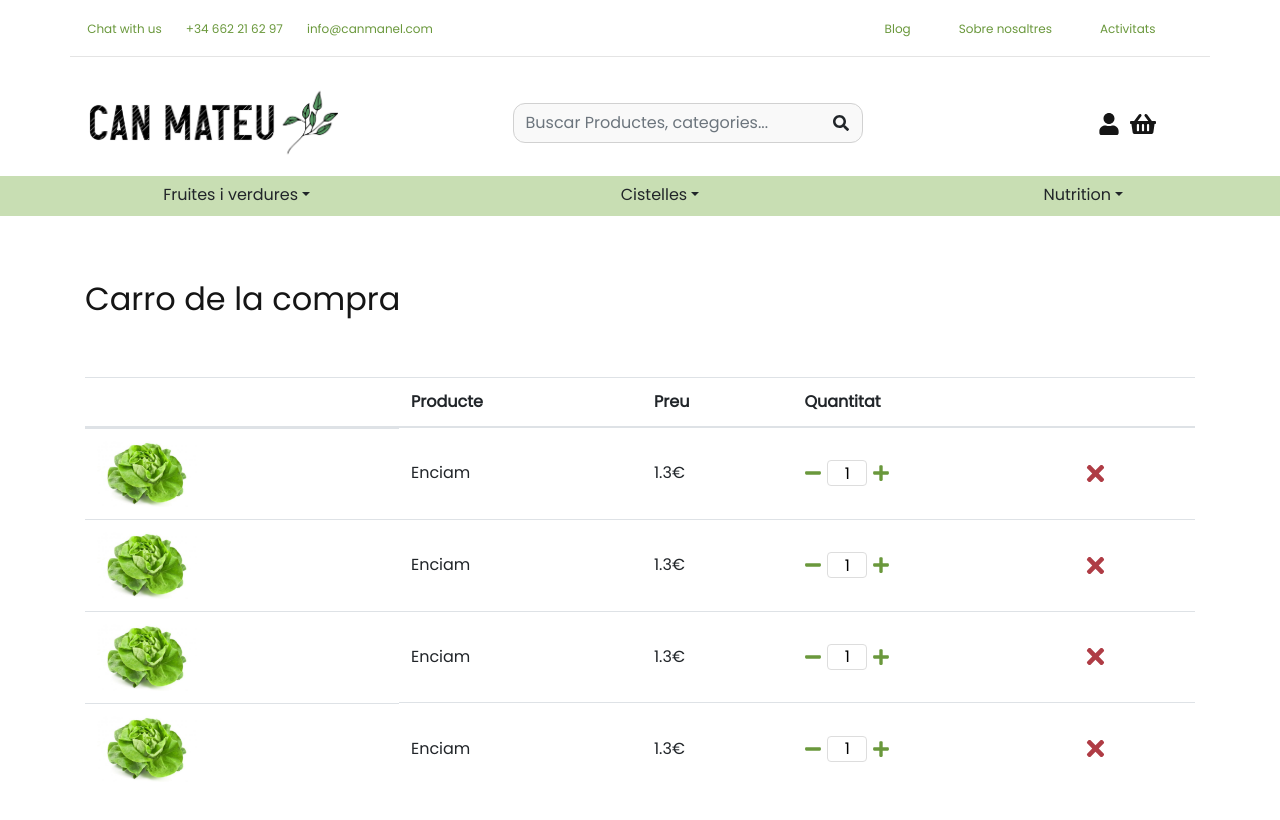
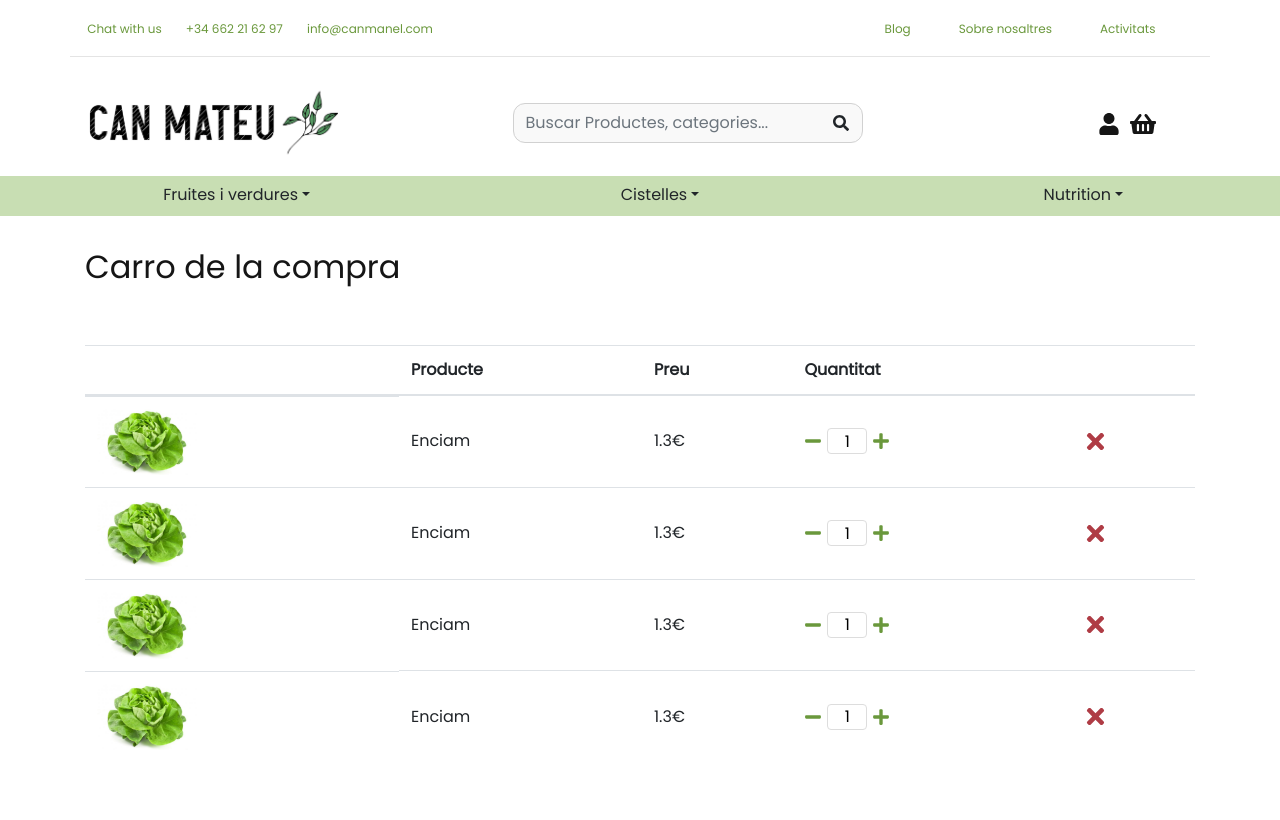
Before and after one commit to SalvadorSC/can-manel-front, a React (Create React App) app: page /carro-compra in a window 1280 px wide. Shown: the top 820 px of the page. Built offline with nearby package versions, Linux system fonts and the light colour scheme.

Commit message:
Classe section no s'ha de posar a la pàgina ShoppingBasket. Ja està a App.js per totes les pàgines del switch del router

```diff
--- a/src/paginas/shoppingBasket/ShoppingBasket.js
+++ b/src/paginas/shoppingBasket/ShoppingBasket.js
@@ -4,8 +4,7 @@ import product from "../../assets/lettuce-product.jpg";
 
 export const ShoppingBasket = () => {
   return (
-    <div>
-      <section className="section">
+    <section>
       <div className="header-section mb-6">
         <h2>Carro de la compra</h2>
       </div>
@@ -107,6 +106,5 @@ export const ShoppingBasket = () => {
         </tbody>
       </table>
     </section>
-    </div>
   );
 };
```
Lines whose indentation alone changed are shown as unchanged.
